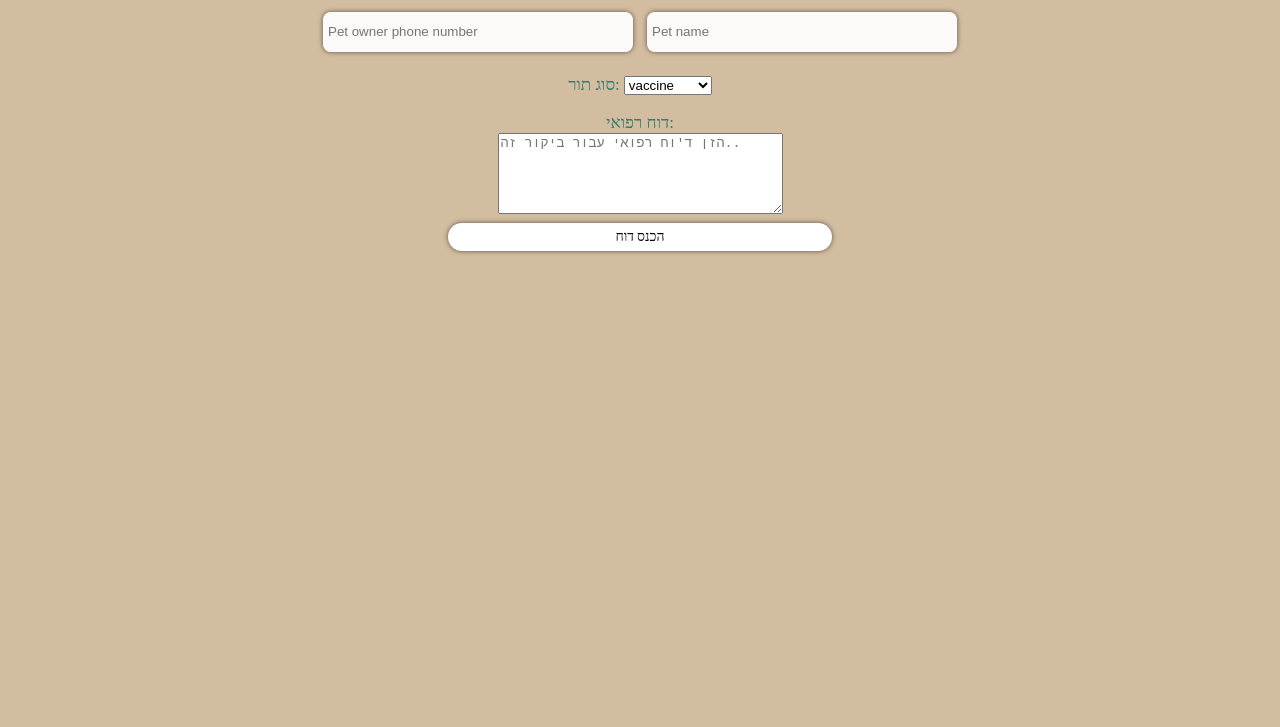
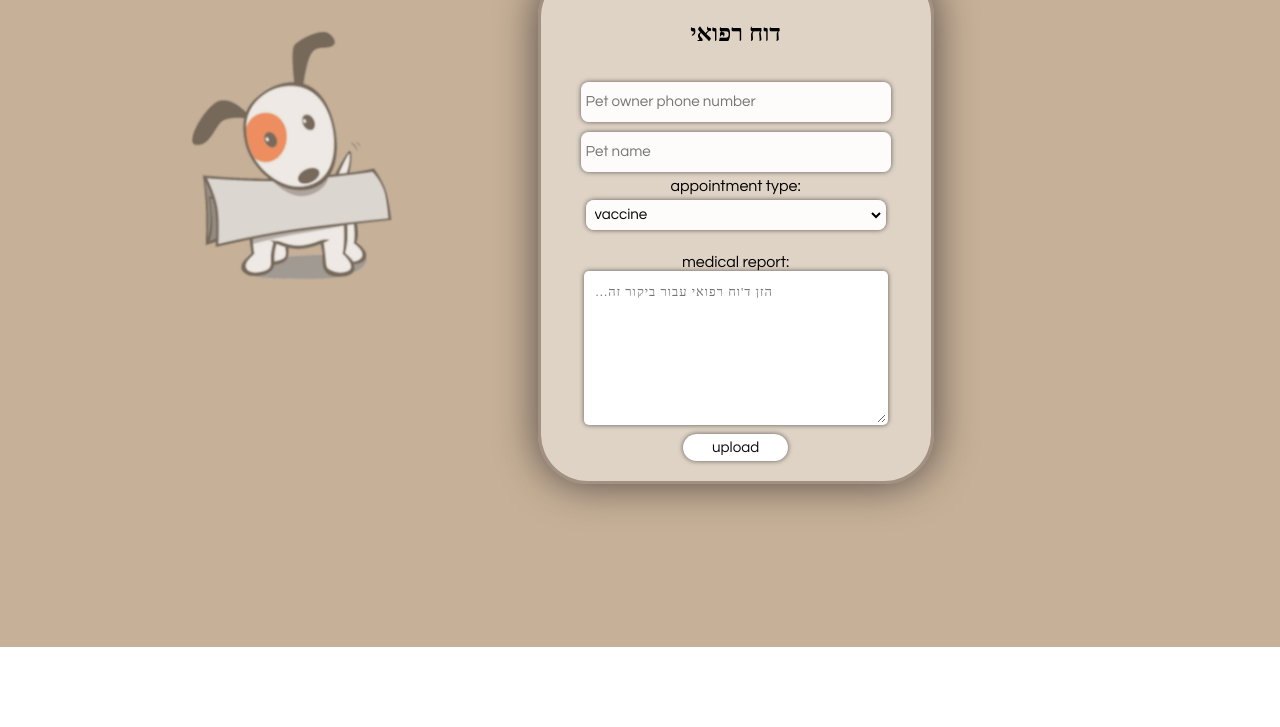
Before and after one commit to Daniel-Elgarisi/HPet, a plain HTML site: page Front/doctor/navigation/MedicalReport/MedicalReport.html in a window 1280 px wide. Shown: the part 73-800 px from the top of the page. Drawn offline with Linux system fonts and the light colour scheme.

Commit message:
updated doctor medical report files - Front

```diff
--- a/Front/doctor/navigation/MedicalReport/MedicalReport.css
+++ b/Front/doctor/navigation/MedicalReport/MedicalReport.css
@@ -2,11 +2,14 @@ body
 {
     margin: 0;
     padding: 0;
-    background-color:#d3bda0;
+    background-image: url("communicationBackground.png");
+    background-repeat: no-repeat;
+    background-position: 0 0;
+    background-size: cover;
     font-family: 'Segoe UI Semibold';
     text-align: center;
 }
-.vaccein{
+.MedicalReport{
         width: 350px;
         overflow:hidden;
         margin: auto;
@@ -15,8 +18,8 @@ body
         background: #ece6dea4;
         border-radius: 50px ;
         position: absolute;
-        top: 15%;
-        left: 35%;
+        top: 5%;
+        left: 42%;
         border: 3px solid rgba(73, 52, 38, 0.411);
         box-shadow: 0 0 40px rgba(8,7,16,0.6);
 }
@@ -24,12 +27,13 @@ body
 
 h2{
     text-align: center;
-    color: #277582;
+    color: #000000;
     padding: 10px;
 }
 label{
-    color: #337c6f;
-    font-size: 17px;
+    color: #000000;
+    font-size: 16px;
+    font-family: 'Century Gothic';
 }
 
 #Phone{
@@ -42,6 +46,8 @@ label{
     border: 2px solid rgba(255,255,255,0.1);
     box-shadow: 0 0 5px rgba(8,7,16,0.6);
     background-color: rgba(255, 255, 255, 0.925);
+    font-family: 'Century Gothic';
+    font-size: 15.1px;
 
 }
 
@@ -55,11 +61,14 @@ label{
   border: 2px solid rgba(255,255,255,0.1);
   box-shadow: 0 0 5px rgba(8,7,16,0.6);
   background-color: rgba(255, 255, 255, 0.925);
+  font-family: 'Century Gothic';
+  font-size: 15.1px;
 
 }
 
-#Vacceins{
-    width: 300px;
+
+#AppType{
+  width: 300px;
   height: 30px;
   border: none;
   border-radius: 8px;
@@ -68,6 +77,8 @@ label{
   border: 2px solid rgba(255,255,255,0.1);
   box-shadow: 0 0 5px rgba(8,7,16,0.6);
   background-color: rgba(255, 255, 255, 0.925);
+  font-family: 'Century Gothic';
+  font-size: 15.1px;
 }
 
 button{
@@ -84,8 +95,7 @@ button{
     background-color: rgb(255, 255, 255);
     box-shadow: 0 0 5px rgba(8,7,16,0.6);
     border: 2px solid rgba(255,255,255,0.1);
-
-
+    font-size: 15.1px;
 }
 
 span{
@@ -96,3 +106,17 @@ a{
     float: left;
     background-color: grey;
 }
+
+textarea {
+    padding: 10px;
+    max-width: 100%;
+    line-height: 1.5;
+    border-radius: 5px;
+    border: 2px solid rgba(255,255,255,0.1);
+    box-shadow: 0 0 5px rgba(8,7,16,0.6);
+    font-size: .8rem;
+    letter-spacing: 1px;
+    font-family: 'Segoe UI Semibold';
+    width: 280px;
+    height: 130px;
+}
--- a/Front/doctor/navigation/MedicalReport/MedicalReport.html
+++ b/Front/doctor/navigation/MedicalReport/MedicalReport.html
@@ -7,22 +7,21 @@
 <body>
     <div class="MedicalReport">
         <form method="post">
-            <h1>דוח רפואי</h1>
+            <h2>דוח רפואי</h2>
             <input type="tel" id="Phone" name="Phone" placeholder="Pet owner phone number"
-                pattern="[0-9]{3}-[0-9]{3}-[0-9]{4}" required />
-            <input type="text" name="Pname" id="Pname"
-                placeholder="Pet name"><br><br>
-            <label for="appointment type">סוג תור:</label>
-            <select id="AppType" placeholder="Appointment type:" name="appointment type">
+                pattern="[0-9]{3}-[0-9]{3}-[0-9]{4}"  href="#" data-toggle="tooltip" title="הזן מספר טלפון שלך בעל חיית המחמד" required />
+            <input type="text" name="Pname" id="Pname" placeholder="Pet name" href="#" data-toggle="tooltip" title="הזן את שם חיית המחמד"><br>
+            <label for="appointment type">appointment type:</label>
+            <select id="AppType" placeholder="Appointment type:" name="appointment type" href="#" data-toggle="tooltip" title="בחר את סוג התור">
                 <option value="vaccine">vaccine</option>
                 <option value="lab">lab</option>
                 <option value="emergency">emergency</option>
                 <option value="regular">regular</option>
             </select><br><br>
-            <label  for="story">דוח רפואי:</label><br>
-            <textarea id="Report" name="report" rows="5" cols="33" placeholder="הזן ד'וח רפואי עבור ביקור זה.."></textarea>
+            <label  for="story">medical report:</label><br>
+            <textarea id="Report" name="report" rows="5" cols="33" placeholder="...הזן ד'וח רפואי עבור ביקור זה" href="#" data-toggle="tooltip" title="מלא בתיבה זו דוח רפואי עבור ביקור זה "></textarea>
         </form>
-        <button onclick="uploadReport()">הכנס דוח</button><br>
+        <button onclick="uploadReport()" href="#" data-toggle="tooltip" title="לחץ בסיום הזנת הפרטים על מנת להעלות דוח רפואי זה">upload</button><br>
     </div>
     <script src="MedicalReport.js"></script>
 </body>
--- a/Front/doctor/navigation/MedicalReport/MedicalReport.js
+++ b/Front/doctor/navigation/MedicalReport/MedicalReport.js
@@ -7,9 +7,10 @@ async function uploadReport() {
     let pname = document.getElementById("Pname").value;
     let appointmentType = document.getElementById("AppType").value;
     let report = document.getElementById("Report").value;
+    let ip = sessionStorage.getItem("ip")
     //fetch
     //call for POST to the url:
-    let response = await fetch(`http://localhost:5000/reports/uploadReport`,{
+    let response = await fetch(`http://${ip}:5000/reports/uploadReport`,{
       //post
       method: 'POST',
       headers: {
@@ -26,14 +27,16 @@ async function uploadReport() {
     //get data from backend response as jsson!
     let body = await response.json()
 
+    alert(body.message)
     console.log(body.message);
   }
 
 async function findPetIdByName() {
+  let ip = sessionStorage.getItem("ip")
 
     //fetch
     //call for POST to the url:
-    let response = await fetch('http://localhost:5000/pets/findPetIdByName', {
+    let response = await fetch(`http://${ip}:5000/pets/findPetIdByName`, {
         //post
         method: 'POST',
         headers: {
@@ -51,10 +54,11 @@ async function findPetIdByName() {
 
 
 async function findOwner() {
+  let ip = sessionStorage.getItem("ip")
 
     //fetch
     //call for POST to the url:
-    let response = await fetch('http://localhost:5000/user/getUserByPhone', {
+    let response = await fetch(`http://${ip}:5000/user/getUserByPhone`, {
         //post
         method: 'POST',
         headers: {
@@ -67,12 +71,4 @@ async function findOwner() {
     })
     //get data from backend response as json!
     ownerId = await response.json()
-    // let x = document.getElementById("Pname");
-    // if (ownerId.data) {
-    //     x.removeAttribute("disabled");
-    // }
-    // else{
-    //     x.setAttribute("disabled", "");
-    // }
-    // console.log(ownerId);
 }
```
Also changed, not shown: Front/doctor/navigation/MedicalReport/communicationBackground.png (added).
